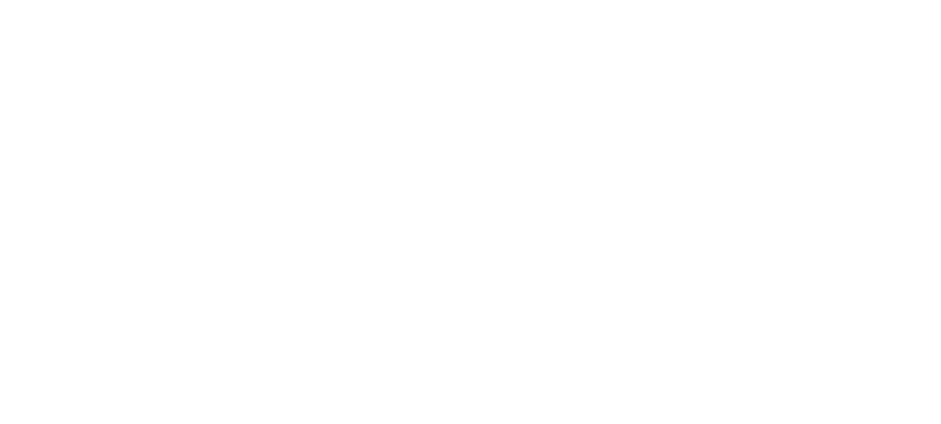
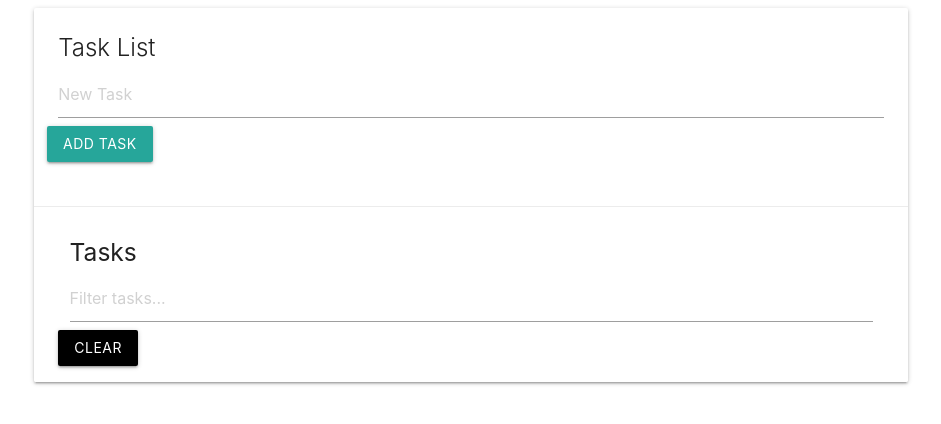
Before and after one commit to DevBaZz/Task-List, a plain HTML site: page index.html in a window 1280 px wide. Shown: the whole page, without its empty margins (169-1110 px from the left). Drawn offline with nearby package versions, Linux system fonts and the light colour scheme.

Commit message:
....updated

```diff
--- a/index.html
+++ b/index.html
@@ -10,8 +10,41 @@
 </head>
 <body>
 
+<div class="container">
+    <div class="row">
+        <div class="col s12">
+            <div id="main" class="card">
+                <div class="card-content">
+                    <span class="card-title">Task List</span>
+                    <div class="row">
+                        <form  class="form">
+                            <div class="input-fiel col s12">
 
+                                <input type="text" name="task" id="task" placeholder="New Task">
+
+                            </div>
+                            <input type="submit" value="Add Task" class="btn ">
+                        </form>
+                    </div>
+                </div>
+                <div class="card-action">
+                    <div class="input-fiel col s12">
+                        <h5 class="task-title">Tasks</h5>
+
+                        <input type="text" name="filter" id="filter" placeholder="Filter tasks...">
+
+                    </div>
+                    <ul class="collections"></ul>
+                    <a href="" class="cleartask btn black">Clear</a>
+                </div>
+            </div>
+        </div>
+    </div>
+</div>
+
+    <script src="https://code.jquery.com/jquery-3.6.0.min.js" integrity="sha256-/xUj+3OJU5yExlq6GSYGSHk7tPXikynS7ogEvDej/m4=" crossorigin="anonymous"></script>
     <script src="https://kit.fontawesome.com/148658ab51.js" crossorigin="anonymous"></script>
+    <script src="https://cdnjs.cloudflare.com/ajax/libs/materialize/1.0.0/js/materialize.min.js"></script>
     <script src="./app.js"></script>
 </body>
 </html>
```
